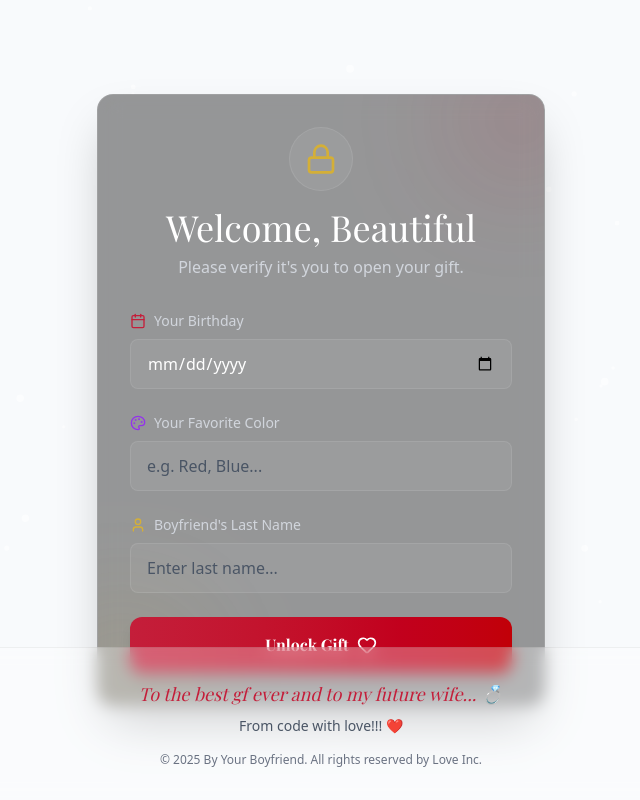
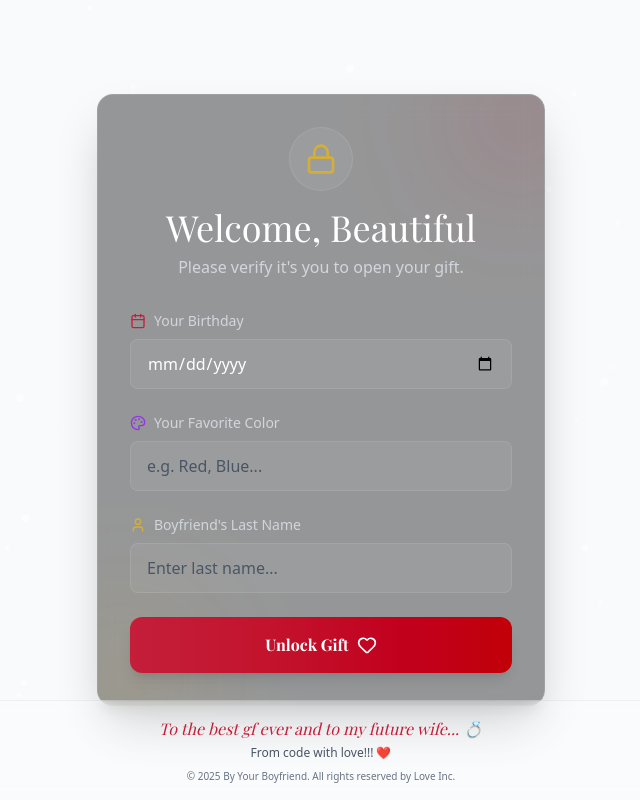
Before and after one commit to AntonioSantos1876/christmas-gift, a Next.js app: page /login in a window 1280 px wide. Shown: the whole page, without its empty margins (319-959 px from the left). Built offline with nearby package versions, Linux system fonts and the light colour scheme; a web font is replaced by a local one.

Commit message:
Final Christmas app with game and themes

```diff
--- a/src/app/(gift)/letter/page.tsx
+++ b/src/app/(gift)/letter/page.tsx
@@ -25,7 +25,7 @@ export default function LetterPage() {
                 My love, as I sit here writing this code, thinking about you, I realize just how lucky I am. 💖 From the moment we first met face-to-face at Glenmuir during those crazy COVID times, I knew there was something special about you. ✨
             </p>
             <p>
-                Watching you grow from my best friend into the love of my life has been the greatest privilege. 🌹 We've been through so much together—through all the university hiccups, the late-night stress, and the chaos of life—but you've remained my constant rock and my joy. 🪨💍
+                Watching you grow from my best friend into the love of my life has been the greatest privilege. 🌹 We've been through so much together, through all the university hiccups, the late-night stress, and the chaos of life, but you've remained my constant rock and my joy. 🪨💍
             </p>
             <p>
                 I am so incredibly proud of you in your final year of pharmacology studies! 💊👩‍⚕️ You are brilliant, resilient, and absolutely beautiful, inside and out. 🧠✨ I know it hasn't always been easy, but seeing you push through with such grace makes me fall in love with you even more every single day. 📈❤️
--- a/src/app/components/Footer.tsx
+++ b/src/app/components/Footer.tsx
@@ -1,14 +1,14 @@
 export default function Footer() {
   return (
-    <footer className="relative z-10 bg-white/30 dark:bg-black/40 backdrop-blur-sm border-t border-black/5 dark:border-white/5 py-8 mt-20 transition-colors duration-300">
+    <footer className="relative z-10 bg-white/30 dark:bg-black/40 backdrop-blur-sm border-t border-black/5 dark:border-white/5 py-4 mt-8 transition-colors duration-300">
       <div className="max-w-7xl mx-auto px-4 text-center">
-        <p className="text-christmas-red dark:text-christmas-gold font-serif italic text-lg mb-2">
+        <p className="text-christmas-red dark:text-christmas-gold font-serif italic text-base mb-1">
           To the best gf ever and to my future wife... 💍
         </p>
-        <p className="text-gray-600 dark:text-gray-500 text-sm font-light">
+        <p className="text-gray-600 dark:text-gray-500 text-xs font-light">
           From code with love!!! ❤️
         </p>
-        <p className="text-gray-500 dark:text-gray-600 text-xs mt-4">
+        <p className="text-gray-500 dark:text-gray-600 text-[10px] mt-2">
           © {new Date().getFullYear()} By Your Boyfriend. All rights reserved by Love Inc.
         </p>
       </div>
--- a/src/app/globals.css
+++ b/src/app/globals.css
@@ -1,6 +1,4 @@
 @import "tailwindcss";
-
-@plugin "tailwindcss-animate";
 
 @custom-variant dark (&:where(.dark, .dark *));
 
```
